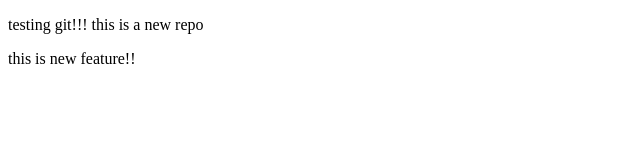
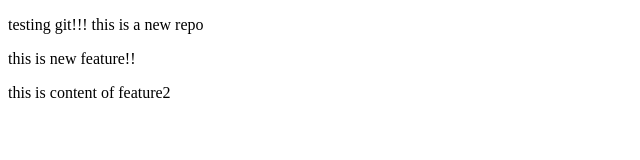
Before and after one commit to Neehhaaaa07/localrepo, a plain HTML site: page index.html in a window 1280 px wide. Shown: the whole page, without its empty margins (0-640 px from the left). Drawn offline with Linux system fonts and the light colour scheme.

Commit message:
new branch

```diff
--- a/index.html
+++ b/index.html
@@ -11,5 +11,6 @@
         this is a new repo
      </P>
      <p>this is new feature!!</p>
+     <p>this is content of feature2</p>
 </body>
 </html>
```
